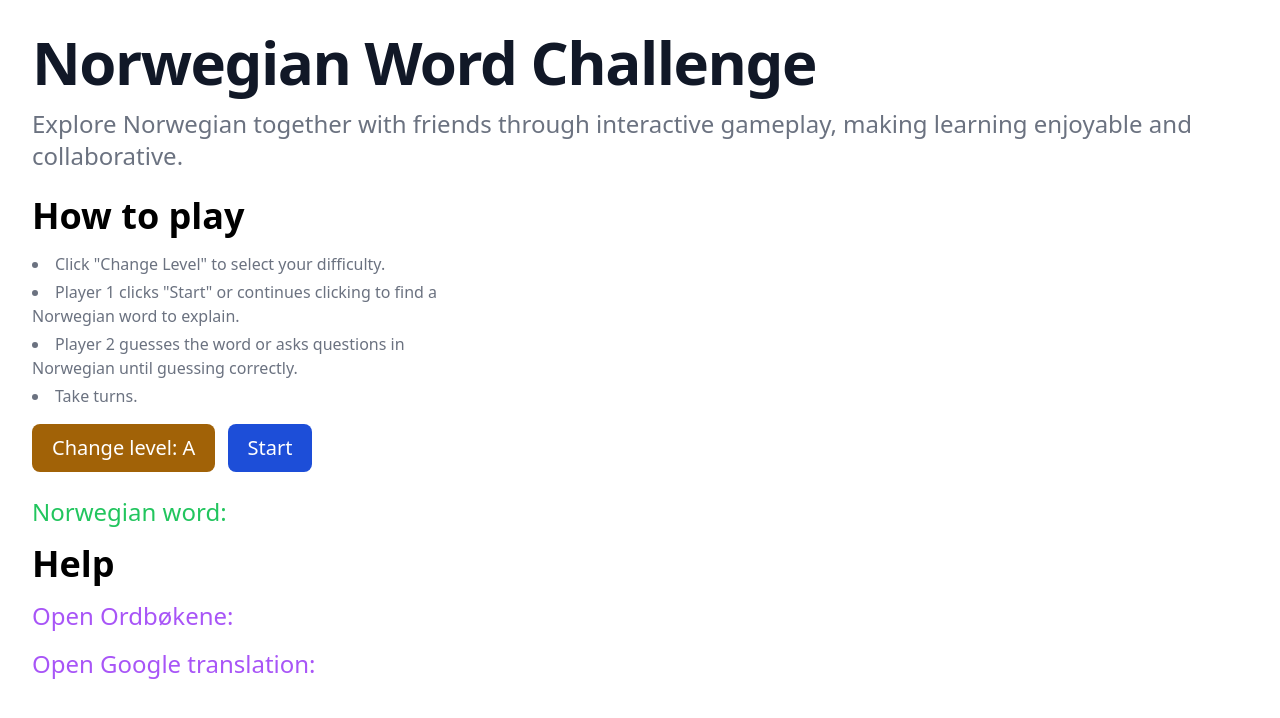
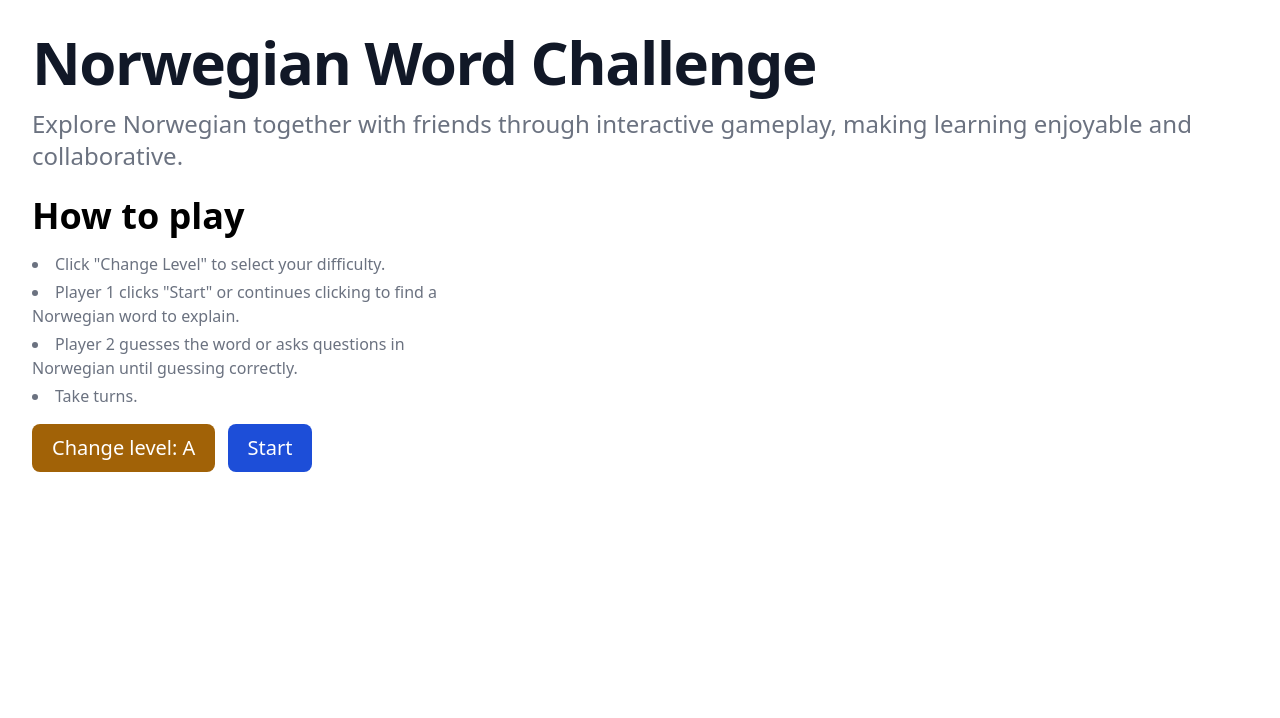
Before and after one commit to shinokada/gjett, a SvelteKit app: page / in a window 1280 px wide. Shown: the top 718 px of the page. Built offline with nearby package versions, Linux system fonts and the light colour scheme.

Commit message:
fix: add if statement to show help

```diff
--- a/src/routes/+page.svelte
+++ b/src/routes/+page.svelte
@@ -48,13 +48,15 @@
 	<button on:click={randomword} class="text-white bg-blue-700 hover:bg-blue-800 focus:ring-4 focus:ring-blue-300 font-medium rounded-lg text-xl px-5 py-2.5 me-2 mb-2 dark:bg-blue-600 dark:hover:bg-blue-700 focus:outline-none dark:focus:ring-blue-800">
 		{startButton}
 	</button>
+
+	{#if randomElement}
 	<p class="my-4 text-2xl text-green-500">
 		Norwegian word: {randomElement}
 	</p>
-
 	<h2 class="text-4xl font-bold dark:text-white">Help</h2>
 	<p class="my-4 text-2xl text-purple-500 hover:underline cursor-pointer"><button  on:click={() => openTab(randomElement, 'ordbokene')}>Open Ordbøkene: {randomElement}</button>
 	</p>
 	<p class="my-4 text-2xl text-purple-500 hover:underline cursor-pointer"><button  on:click={() => openTab(randomElement, 'google')}>Open Google translation: {randomElement}</button>
 	</p>
+	{/if}
 </main>
```
